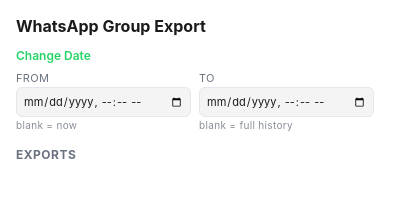
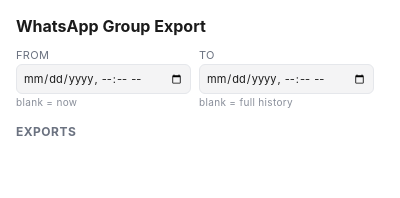
Before and after one commit to hanegbi/export-wa-group, a browser extension: page src/popup/popup.html in a window 400 px wide. Drawn offline with Linux system fonts and the light colour scheme.

Commit message:
Remove the Change Date toggle, show the date pickers directly
The toggle added a click with no real benefit: the pickers already
default to blank (now/full history) and setting a value is itself the
action. From/To inputs are now always visible in the popup.

```diff
--- a/src/popup/popup.css
+++ b/src/popup/popup.css
@@ -47,30 +47,10 @@ h2 {
 
 /* --- date range --- */
 
-.range-summary {
-  margin: 12px 0 4px;
-  font-size: 12px;
-}
-
-.link-btn {
-  flex: none;
-  border: none;
-  background: transparent;
-  color: var(--accent);
-  font: inherit;
-  font-weight: 600;
-  padding: 0;
-  cursor: pointer;
-}
-
-.link-btn:hover {
-  text-decoration: underline;
-}
-
 .range-row {
   display: flex;
   gap: 8px;
-  margin: 8px 0 12px;
+  margin: 12px 0;
 }
 
 .range-field {
--- a/src/popup/popup.html
+++ b/src/popup/popup.html
@@ -7,10 +7,7 @@
 <body>
   <h1>WhatsApp Group Export</h1>
   <div id="status-area"></div>
-  <div class="range-summary">
-    <button type="button" id="range-toggle" class="link-btn">Change Date</button>
-  </div>
-  <div class="range-row" id="range-row" hidden>
+  <div class="range-row" id="range-row">
     <label class="range-field">
       From
       <input type="datetime-local" id="range-from" />
--- a/src/popup/popup.js
+++ b/src/popup/popup.js
@@ -4,19 +4,11 @@ import { initialState, deleteExport, persistState } from '../shared/storageState
 
 const statusArea = document.getElementById('status-area');
 const exportList = document.getElementById('export-list');
-const rangeRow = document.getElementById('range-row');
-const rangeToggle = document.getElementById('range-toggle');
 const rangeFromInput = document.getElementById('range-from');
 const rangeToInput = document.getElementById('range-to');
 
 let activeTabId = null;
 let disabledReason = null;
-
-rangeToggle.addEventListener('click', () => {
-  const willShow = rangeRow.hidden;
-  rangeRow.hidden = !willShow;
-  rangeToggle.textContent = willShow ? 'Done' : 'Change Date';
-});
 
 function render(state) {
   statusArea.innerHTML = renderStatus({ ...state, disabledReason });
```
